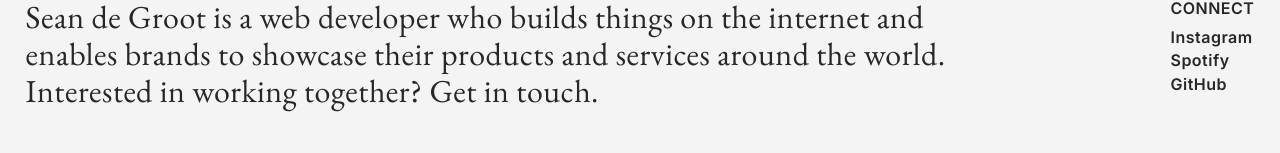
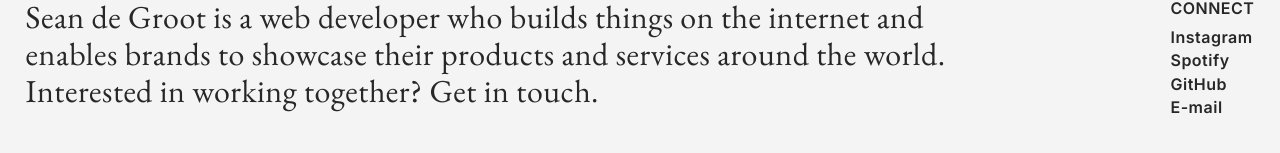
Before and after one commit to seandaniel/portfolio-v6, a React (Vite) app: page / in a window 1280 px wide. Shown: the part 8885-9038 px from the top of the page. Built offline with nearby package versions, Linux system fonts and the light colour scheme.

Commit message:
Feat: email link

```diff
--- a/src/components/Footer.tsx
+++ b/src/components/Footer.tsx
@@ -33,6 +33,9 @@ export const Footer = () => {
                   GitHub
                 </a>
               </li>
+              <li>
+                <a href="mailto:degroot.sd@gmail.com">E-mail</a>
+              </li>
             </ul>
           </nav>
         </div>
```
